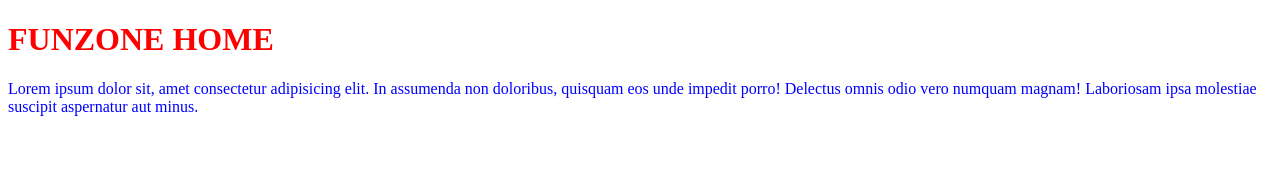
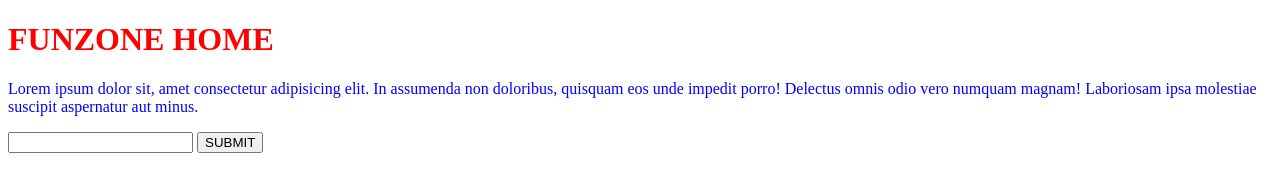
Before and after one commit to umer1338/funzone, a plain HTML site: page index.html in a window 1280 px wide. Drawn offline with Linux system fonts and the light colour scheme.

Commit message:
MODIFIED INDEX AND ADDED ABOUT

```diff
--- a/index.html
+++ b/index.html
@@ -9,5 +9,10 @@
 <body>
     <h1>FUNZONE HOME</h1>
     <p>Lorem ipsum dolor sit, amet consectetur adipisicing elit. In assumenda non doloribus, quisquam eos unde impedit porro! Delectus omnis odio vero numquam magnam! Laboriosam ipsa molestiae suscipit aspernatur aut minus.</p>
+
+    <form action="">
+        <input type="text">
+        <button>SUBMIT</button>
+    </form>
 </body>
 </html>
```
Also changed, not shown: about.html (added, +12 -0 lines).
